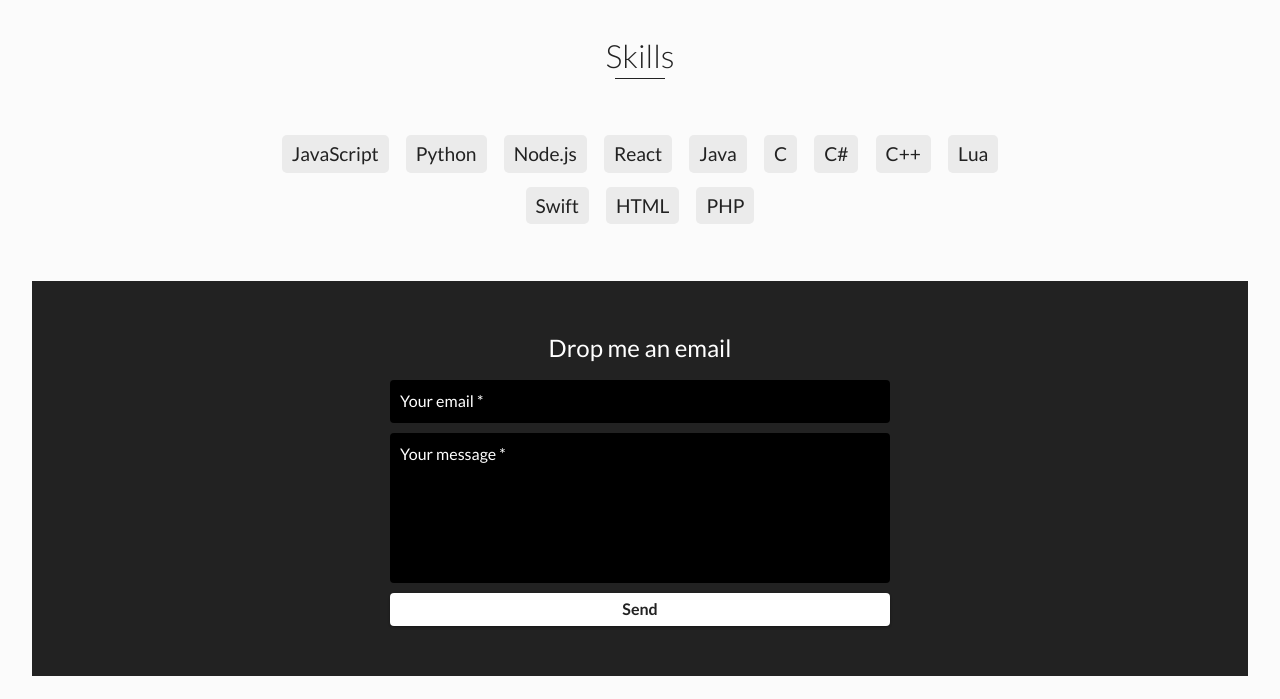
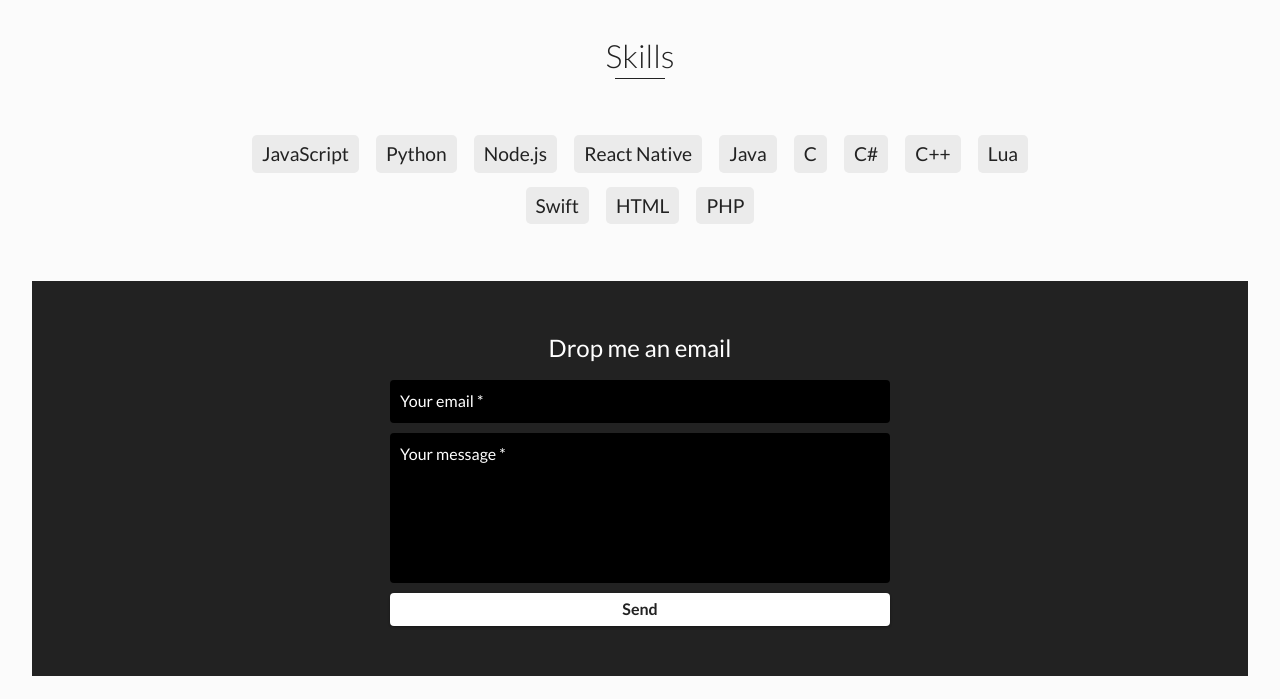
Before and after one commit to aldotroiano/aldotroiano.github.io, a website: page index.html in a window 1280 px wide. Shown: the part 3320-4019 px from the top of the page. Drawn offline with nearby package versions, Linux system fonts and the light colour scheme.

Commit message:
Skills v4

```diff
--- a/index.html
+++ b/index.html
@@ -214,7 +214,7 @@
             <li>JavaScript</li>
             <li>Python</li>
             <li>Node.js</li>
-            <li>React</li>
+            <li>React Native</li>
             <li>Java</li>
             <li>C</li>
             <li>C#</li>
```
